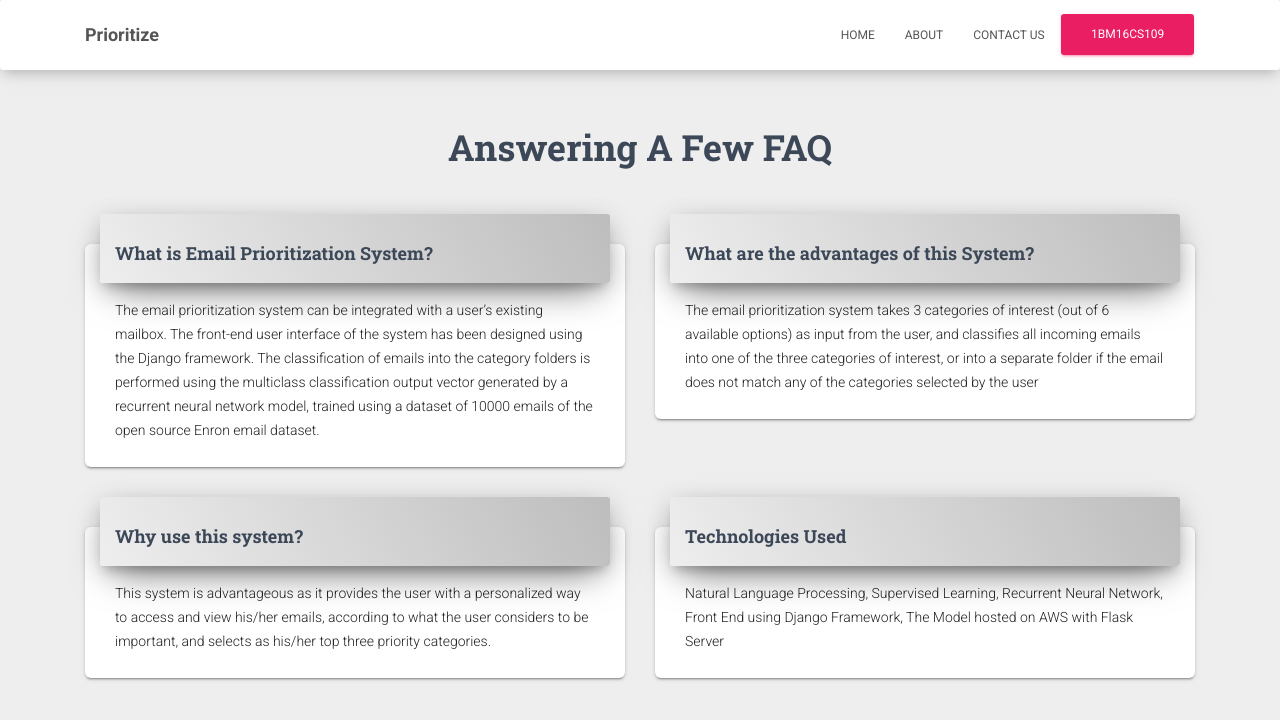
After one commit to suhasagasthya/Email-Prioritization, a Django app: page /about/ in a window 1280 px wide. The commit adds this page. Shown: the top 720 px of the page. Run offline with Django 3.2, Linux system fonts and the light colour scheme; some libraries are stand-ins or nearby versions.

```diff
--- a/emailPrioritization/settings.py
+++ b/emailPrioritization/settings.py
@@ -40,6 +40,7 @@ INSTALLED_APPS = [
     'django.contrib.messages',
     'django.contrib.staticfiles',
     'textEmails',
+    'rest_framework'
 ]
 
 MIDDLEWARE = [
--- a/emailPrioritization/urls.py
+++ b/emailPrioritization/urls.py
@@ -21,6 +21,15 @@ from textEmails import views
 urlpatterns = [
     path('admin/', admin.site.urls),
     url(r'^contactus/', views.ContactUsView.as_view(), name='contact_view'),
+    url(r'^about/', views.AboutView.as_view(), name='about_view'),
     url(r'^$', views.InboxView.as_view(), name='home'),
+    url(r'^home/', views.HomeView, name='mailbox'),
+    url(r'^priority1/', views.P1View, name='p1urls'),
+    url(r'^priority2/', views.P2View, name='p2urls'),
+    url(r'^priority3/', views.P3View, name='p3urls'),
+    url(r'^new_mail/', views.sendmail, name='new_mail'),
+    url(r'^inbox/', views.priority_select, name='selection_p'),
+
+
 
 ]
--- /dev/null
+++ b/templates/textEmails/about.html
@@ -0,0 +1,67 @@
+{% extends 'textEmails/base.html' %}
+{% block body_block %}
+
+    <section  style="background: #eeeeee;">
+        <div class="container">
+            <div class="row" style="margin:0px;">
+                <div class=" col-lg-12 text-center">
+                    <h2 class="title" style="text-align:center;">Answering A Few FAQ</h2></br>
+                </div>
+            </div>
+            <div class="row">
+                <div class="col-md-6">
+                    <div class="card">
+                        <div class="card-header">
+                            <h4 class="card-title">What is Email Prioritization System?</h4>
+                        </div>
+                        <div class="card-body">
+                            <p>The email prioritization system can be integrated with a user’s existing mailbox. The front-end
+                                user interface of the system has been designed using the Django framework.  The classification of emails into the category folders is performed using the multiclass
+                                classification output vector generated by a recurrent neural network model, trained using a
+                                dataset of 10000 emails of the open source Enron email dataset. </p>
+                        </div>
+                    </div>
+                </div>
+                <div class="col-md-6">
+                    <div class="card">
+                        <div class="card-header">
+                            <h4 class="card-title">What are the advantages of this System?</h4>    <!-- TODO Complete the data entry -->
+                        </div>
+                        <div class="card-body">
+                            <p>The email prioritization system takes 3 categories of interest (out of 6 available options)
+                                as input from the user, and classifies all incoming emails into one of the three categories
+                                of interest, or into a separate folder if the email does not match any of the categories
+                                selected by the user</p>
+                        </div>
+                    </div>
+                </div>
+                <div class="col-md-6">
+                    <div class="card">
+                        <div class="card-header">
+                            <h4 class="card-title">Why use this system?</h4>
+                        </div>
+                        <div class="card-body">
+                            <p>This system is advantageous as it provides the user with a personalized way to access and
+                                view his/her emails, according to what the user considers to be important, and selects as
+                                his/her top three priority categories.</p>
+                        </div>
+                    </div>
+                </div>
+                <div class="col-md-6">
+                    <div class="card">
+                        <div class="card-header">
+                            <h4 class="card-title">Technologies Used</h4>
+                        </div>
+                        <div class="card-body">
+                            <p>Natural Language Processing, Supervised Learning, Recurrent Neural Network, Front End using Django Framework, The Model hosted on AWS with Flask Server</p>
+                        </div>
+                    </div>
+                </div>
+            </div>
+        </div>
+    </section>
+
+
+
+
+{% endblock %}
--- a/templates/textEmails/base.html
+++ b/templates/textEmails/base.html
@@ -16,11 +16,14 @@
     <script src="{% static 'assets/js/plugins/moment.min.js' %}"></script>
 </head>
 <body>
+
+
+
 <!-- NAVBAR -->
 <nav class="navbar navbar-expand-lg bg-white">
     <!-- Navbar content -->
     <div class="container">
-        <a class="navbar-brand" href="#">Prioritize</a>
+        <a class="navbar-brand" href="#"><b>Prioritize</b></a>
         <button class="navbar-toggler" type="button" data-toggle="collapse" data-target="#navbarNav" aria-controls="navbarNav" aria-expanded="false" aria-label="Toggle navigation">
             <span class="navbar-toggler-bar navbar-kebab"></span>
             <span class="navbar-toggler-bar navbar-kebab"></span>
@@ -29,10 +32,10 @@
         <div class="collapse navbar-collapse justify-content-end" id="navbarNav">
             <ul class="navbar-nav">
                 <li class="nav-item active">
-                    <a class="nav-link" href="{% url 'home' %}">Home <span class="sr-only">(current)</span></a>
+                    <a class="nav-link" href="{% url 'mailbox' %}">Home <span class="sr-only">(current)</span></a>
                 </li>
                 <li class="nav-item">
-                    <a class="nav-link" href="#">About</a>
+                    <a class="nav-link" href="{% url 'about_view' %}">About</a>
                 </li>
                 <li class="nav-item">
                     <a class="nav-link" href="{% url 'contact_view' %}">Contact Us</a>
--- a/textEmails/models.py
+++ b/textEmails/models.py
@@ -9,5 +9,6 @@ class Email(models.Model):
     from_name = models.CharField(max_length=25)
     to_name = models.CharField(max_length=25)
     subject = models.CharField(max_length=256)
-    body = models.CharField(max_length=256)
+    body = models.TextField()
     date = models.DateTimeField()
+    priority = models.CharField(max_length=256)
--- a/textEmails/views.py
+++ b/textEmails/views.py
@@ -1,24 +1,119 @@
-from django.shortcuts import render
-from django.http import HttpResponseRedirect
-from django.urls import reverse
-from django.contrib.auth import authenticate, logout, login
-from django.contrib.auth.decorators import login_required
+
+from django.shortcuts import render, redirect, render_to_response
 from django.views.generic import TemplateView
 from textEmails.models import *
+import requests as req
+import datetime
+import json
+
+# Create your views here.
 
 
-# Create your views here.
+class AboutView(TemplateView):
+    template_name = 'textEmails/about.html'
+
+
 class InboxView(TemplateView):
     template_name = 'textEmails/mailbox.html'
 
     def get_context_data(self, **kwargs):
         context = super().get_context_data(**kwargs)
         mail = Email.objects.all()
-        priorities = ["Medicine", "Education", "Travel", "Job", "Government", "Fashion", "Sports", "Economy", "Marriage", "Family"]
         context['mails'] = mail
-        context['pri_list'] = priorities
         return context
+
+
+def HomeView(request):
+    mail = Email.objects.all()
+    pri1 = request.session['pri1']
+    pri2 = request.session['pri2']
+    pri3 = request.session['pri3']
+
+    return render(request, 'textEmails/home.html', {'priority1': pri1, 'priority2': pri2, 'priority3': pri3, 'mails': mail})
 
 
 class ContactUsView(TemplateView):
     template_name = 'textEmails/contactus.html'
+
+
+def P1View(request):
+    pri1 = request.session['pri1']
+    pri2 = request.session['pri2']
+    pri3 = request.session['pri3']
+    mail = Email.objects.filter(priority__icontains=pri1)
+    number_p1 = Email.objects.filter(priority__icontains=pri1).count()
+
+    return render(request, 'textEmails/priority1.html', {'number1': number_p1, 'priority1': pri1, 'priority2': pri2, 'priority3': pri3, 'mails': mail})
+
+
+def P2View(request):
+    pri1 = request.session['pri1']
+    pri2 = request.session['pri2']
+    pri3 = request.session['pri3']
+    mail = Email.objects.filter(priority__icontains=pri2)
+    number_p2 = Email.objects.filter(priority__icontains=pri2).count()
+
+    return render(request, 'textEmails/priority2.html', {'number2': number_p2, 'priority1': pri1, 'priority2': pri2, 'priority3': pri3, 'mails': mail})
+
+
+def P3View(request):
+    pri1 = request.session['pri1']
+    pri2 = request.session['pri2']
+    pri3 = request.session['pri3']
+    mail = Email.objects.filter(priority__icontains=pri3)
+    number_p3 = Email.objects.filter(priority__icontains=pri3).count()
+
+    return render(request, 'textEmails/priority3.html', {'number3': number_p3, 'priority1': pri1, 'priority2': pri2, 'priority3': pri3, 'mails': mail})
+
+
+def sendmail(request):
+    pri1 = request.session['pri1']
+    pri2 = request.session['pri2']
+    pri3 = request.session['pri3']
+    mail = Email.objects.all()
+
+    if request.method == 'POST':
+
+
+        to_mail = "suhasagasthya@gmail.com"
+        from_mail = request.POST.get('email')
+        from_name = request.POST.get('sender_name')
+        to_name = "Suhas Agasthya"
+        subject = request.POST.get('subject')
+        mail_body = request.POST.get('content')
+
+        categ = req.get(url='http://ec2-54-157-56-76.compute-1.amazonaws.com:5000/run_model', params={'mails':mail_body})
+        ans = categ.json()
+        category = json.loads(ans)
+
+        dates = datetime.datetime.now().strftime('%Y-%m-%d %H:%M:%S')
+
+        try:
+            db = Email.objects.create(from_mail=from_mail,
+                                      to_mail=to_mail,
+                                      from_name=from_name,
+                                      to_name=to_name,
+                                      subject=subject,
+                                      body=mail_body,
+                                      date=dates,
+                                      priority=category)
+            db.save()
+        except:
+            print()
+
+        return render(request, 'textEmails/home.html', {'priority1': pri1, 'priority2': pri2, 'priority3': pri3, 'mails': mail})
+
+    else:
+        return render(request, 'textEmails/home.html', {'priority1': pri1, 'priority2': pri2, 'priority3': pri3, 'mails': mail})
+
+
+def priority_select(request):
+    if request.method == 'POST':
+        mail = Email.objects.all()
+        pri1 = request.POST.get('priority1')
+        pri2 = request.POST.get('priority2')
+        pri3 = request.POST.get('priority3')
+        request.session['pri1'] = pri1
+        request.session['pri2'] = pri2
+        request.session['pri3'] = pri3
+        return render(request, 'textEmails/home.html', {'priority1': pri1, 'priority2': pri2, 'priority3': pri3, 'mails': mail})
```
Also changed, not shown: other parts of templates/textEmails/base.html (+2 -90 lines), templates/textEmails/base_sidebar.html (added, +164 -0 lines), templates/textEmails/contactus.html (+8 -8 lines), templates/textEmails/home.html (added, +38 -0 lines), templates/textEmails/mailbox.html (+55 -37 lines), templates/textEmails/priority1.html (added, +34 -0 lines), templates/textEmails/priority2.html (added, +38 -0 lines), templates/textEmails/priority3.html (added, +35 -0 lines), db.sqlite3.
